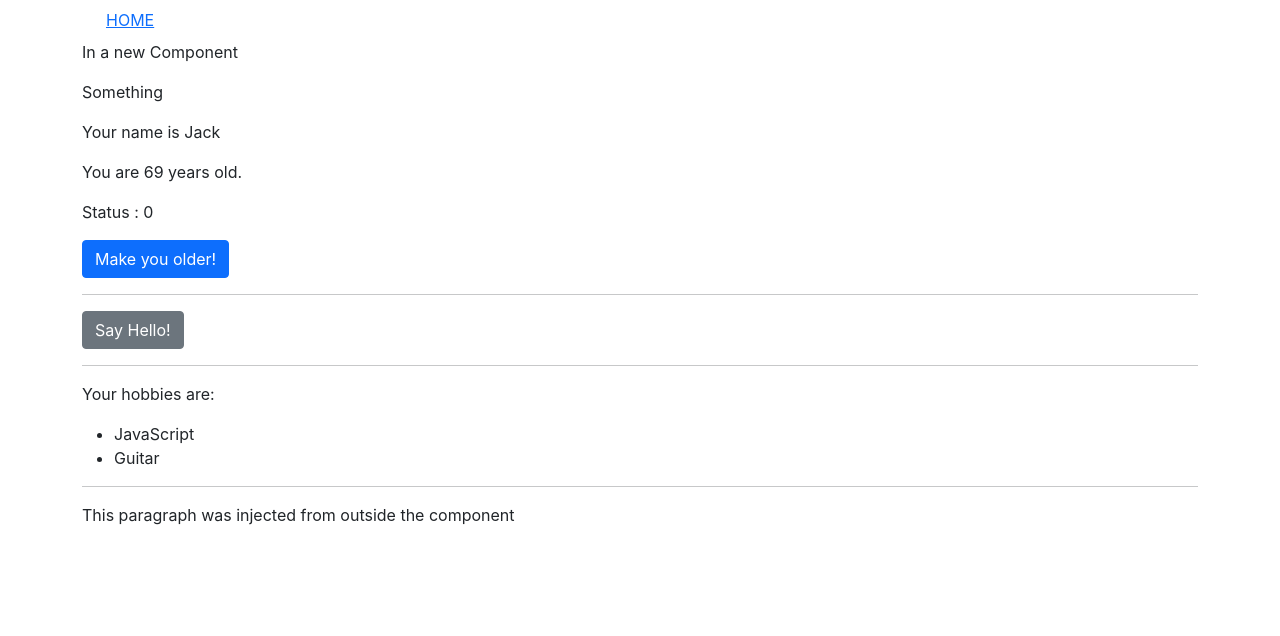
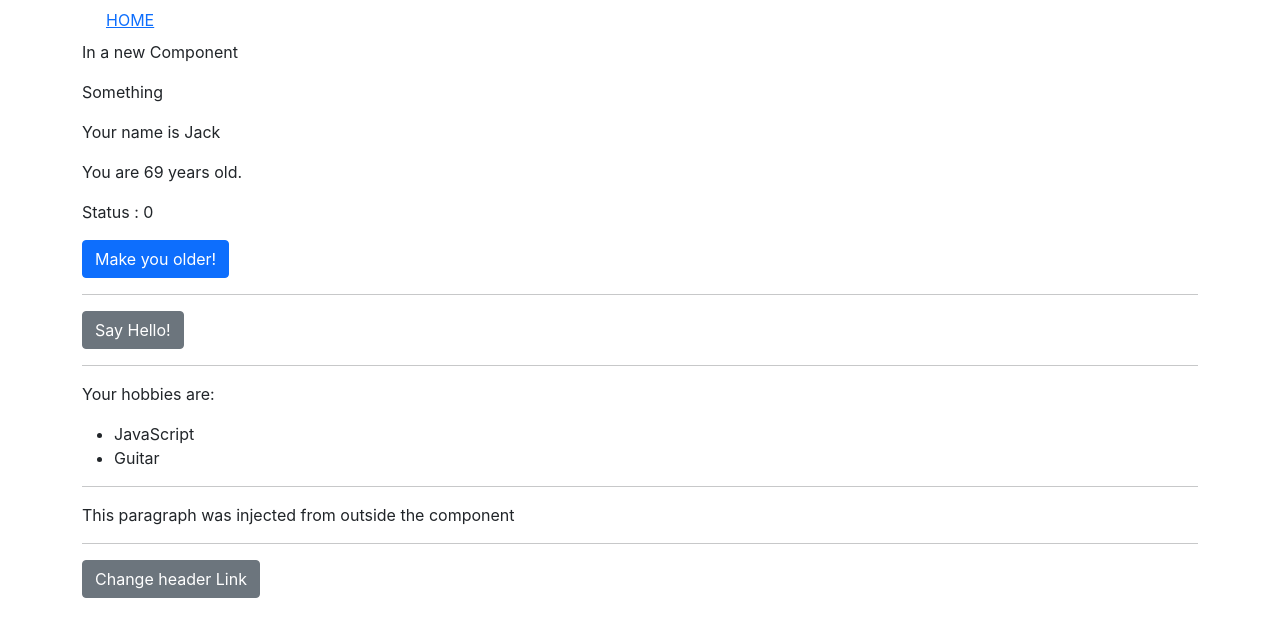
Before and after one commit to erynder-z/reactjs-basics, a React (Create React App) app: page / in a window 1280 px wide. Shown: the top 636 px of the page. Built offline with nearby package versions, Linux system fonts and the light colour scheme.

Commit message:
Update a stateless parent component from child component

```diff
--- a/src/App.js
+++ b/src/App.js
@@ -3,8 +3,20 @@ import { Header } from './components/Header';
 import { Home } from './components/Home';
 
 class App extends React.Component {
+  constructor() {
+    super();
+    this.state = {
+      homeLink: 'HOME',
+    };
+  }
   onGreet() {
     alert('Hello!');
+  }
+
+  onChangeLinkName(newName) {
+    this.setState({
+      homeLink: newName,
+    });
   }
 
   render() {
@@ -16,7 +28,7 @@ class App extends React.Component {
       <div className="container">
         <div className="row">
           <div className="col-xs-10 col-xs-offset-1">
-            <Header homeLink="HOME"></Header>
+            <Header homeLink={this.state.homeLink}></Header>
           </div>
         </div>
         <div className="row">
@@ -26,6 +38,7 @@ class App extends React.Component {
               initialAge={69}
               someData={someData}
               greet={this.onGreet}
+              changeLink={this.onChangeLinkName.bind(this)}
             >
               <p>This paragraph was injected from outside the component</p>
             </Home>
--- a/src/components/Home.js
+++ b/src/components/Home.js
@@ -7,6 +7,7 @@ export class Home extends React.Component {
     this.state = {
       age: props.initialAge,
       status: 0,
+      homeLink: 'Changed Link',
     };
   }
 
@@ -14,6 +15,10 @@ export class Home extends React.Component {
     this.setState({
       age: this.state.age + 1,
     });
+  }
+
+  onChangeLink() {
+    this.props.changeLink(this.state.homeLink);
   }
 
   render() {
@@ -46,6 +51,13 @@ export class Home extends React.Component {
         </div>
         <hr />
         {this.props.children}
+        <hr />
+        <button
+          onClick={this.onChangeLink.bind(this)}
+          className="btn btn-secondary"
+        >
+          Change header Link
+        </button>
       </div>
     );
   }
```
